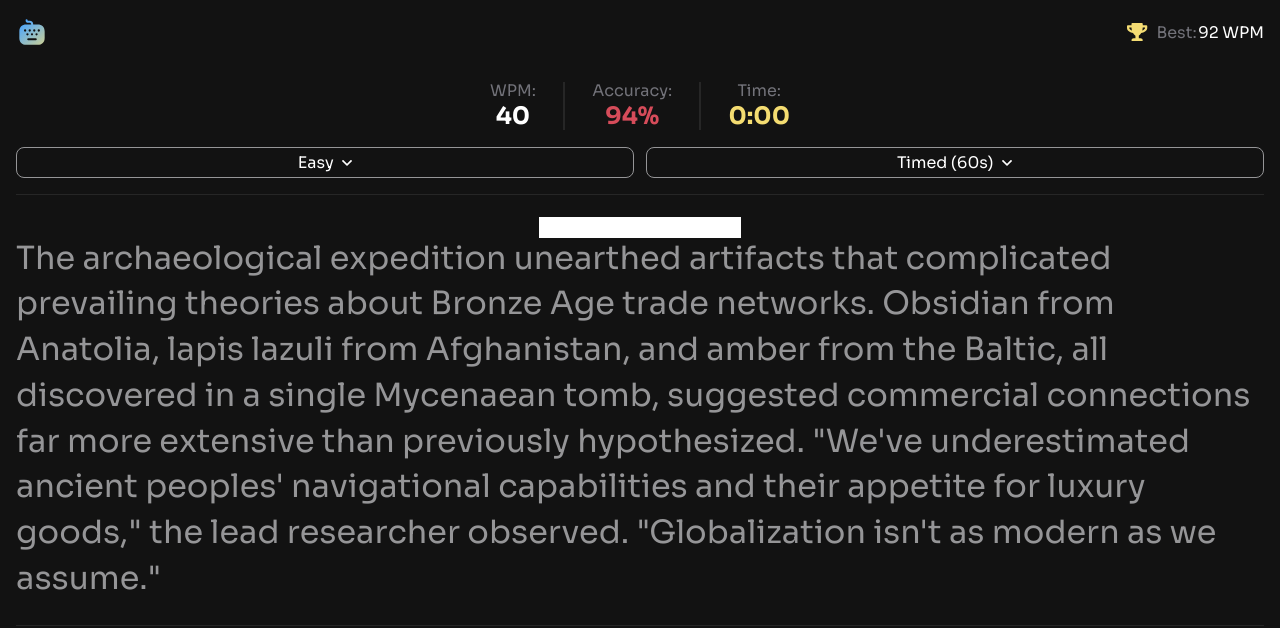
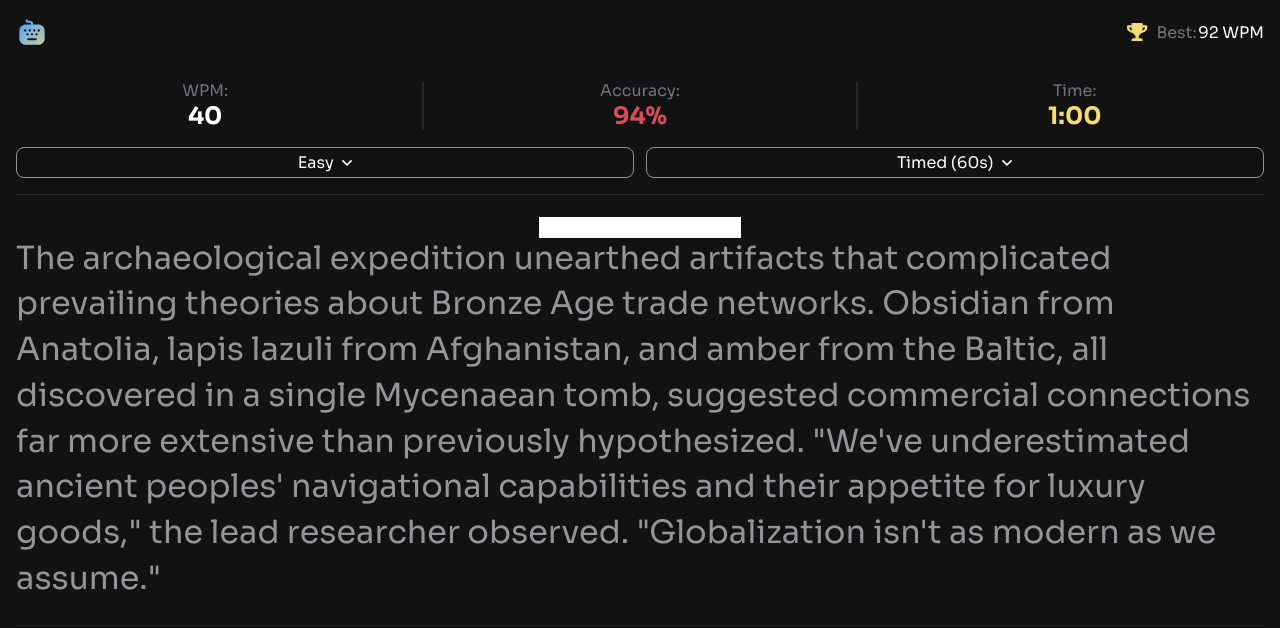
Before and after one commit to andwehehe/FMC-Typing-speed-test, a React (Vite) app: page / in a window 1280 px wide. Shown: the top 628 px of the page. Built offline with nearby package versions, Linux system fonts and the light colour scheme.

Commit message:
added the time in real-time stats component

```diff
--- a/src/App.jsx
+++ b/src/App.jsx
@@ -1,10 +1,13 @@
 import Dashboard from "./Pages/Dashboard/Dashboard"
+import TimerContextProvider from "./Features/TextField/TimerContext"
 
  function App() {
 
   return(
     <>
-      <Dashboard />
+      <TimerContextProvider>
+          <Dashboard />
+      </TimerContextProvider>
     </>
   )
  }
--- a/src/Features/StatsField/StatsField.jsx
+++ b/src/Features/StatsField/StatsField.jsx
@@ -2,8 +2,12 @@ import styles from './StatsField.module.css'
 import logoMobile from '../../assets/icons/logo-small.svg'
 import trophy from '../../assets/icons/icon-personal-best.svg'
 import DropdownBTN from '../../Components/DropdownBTN'
+import { useContext } from 'react'
+import { TimerContext } from '../TextField/TimerContext'
 
 function StatsField() {
+
+  const {timeLeft } = useContext(TimerContext);
 
   const DIFFICULTY_DROPDOWN = [
     {
@@ -62,7 +66,9 @@ function StatsField() {
 
             <div className={styles.stats__category}>
                 Time:
-                <span className={styles.realTime__timer}>0:00</span>
+                <span className={styles.realTime__timer}>
+                  {timeLeft === 60 ? 1 : 0}:{timeLeft < 10 && 0}{timeLeft < 60 ? timeLeft : "00"}
+                </span>
             </div>
         </div>
 
--- a/src/Features/StatsField/StatsField.module.css
+++ b/src/Features/StatsField/StatsField.module.css
@@ -46,6 +46,7 @@
     flex-direction: column;
     justify-content: center;
     align-items: center;
+    width: 100%;
 }
 
 .realTime__WPM {
--- a/src/Features/TextField/TextField.jsx
+++ b/src/Features/TextField/TextField.jsx
@@ -1,6 +1,7 @@
 import styles from './TextField.module.css'
 import WORD_POOL from './data.json'
-import { useState, useRef, useEffect } from 'react';
+import { useState, useContext, useEffect } from 'react';
+import { TimerContext } from './TimerContext';
 
 function TextField() {
 
@@ -8,12 +9,10 @@ function TextField() {
     const sample = hard[9].text;
     const words = sample.split(" ");
     let globalIndex = 0;
-    const timerRef = useRef(null);
 
+    const { startTimer, isTimerRunning, timeLeft } = useContext(TimerContext);
     const [ hasIncorrect, setHasIncorrect ] = useState(false);
     const [ inputValue, setInputValue ] = useState("");
-    const [ isTimerRunning, setIsTimerRunning ] = useState(false);
-    const [ timeLeft, setTimeLeft ] = useState(5);
 
     function handleChange(e) {
         if(e.target.value.length > sample.length) return;
@@ -43,26 +42,17 @@ function TextField() {
             ) {
                 return;
             }
-
-            setIsTimerRunning(true);
-            timerRef.current = setInterval(() => {
-                setTimeLeft(prev => {
-                    console.log(prev);
-                    if(prev <= 1) {
-                        clearInterval(timerRef.current);
-                        setIsTimerRunning(false);
-                        setInputValue("");
-                        return 60;
-                    }
-                    return prev - 1;
-                })
-            }, 1000)
+            startTimer();
         }
     }
 
     useEffect(() => {
-        return () => clearInterval(timerRef.current)
-    }, [])
+        if(timeLeft <= 1) {
+            setTimeout(() => {
+                setInputValue("")
+            }, 1000)
+        }
+    }, [timeLeft])
 
     return(
         <section className={styles.text__field}>
@@ -73,8 +63,8 @@ function TextField() {
                 onKeyDown={handleKeyDown}
                 onPaste={e => e.preventDefault()}
                 value={inputValue}
+                disabled={timeLeft <= 1}
                 autoFocus
-                disabled={timeLeft === 0}
             />
             <div className={styles.text}>
                 {
--- /dev/null
+++ b/src/Features/TextField/TimerContext.jsx
@@ -0,0 +1,47 @@
+import { useState, createContext, useRef, useEffect } from "react";
+
+// eslint-disable-next-line react-refresh/only-export-components
+export const TimerContext = createContext()
+
+function TimerContextProvider({ children }) {
+
+    const [ timeLeft, setTimeLeft ] = useState(60);
+    const [ isTimerRunning, setIsTimerRunning ] = useState(false);
+    const timerRef = useRef(null);
+
+    function startTimer() {
+        if(isTimerRunning) return;
+
+        setIsTimerRunning(true);
+        timerRef.current = setInterval(() => {
+            setTimeLeft(prev => {
+                if(prev <= 1) {
+                    clearInterval(timerRef.current);
+                    setIsTimerRunning(false);
+                    return 60;
+                }
+                return prev - 1;
+            })
+        }, 1000)
+    }
+
+    useEffect(() => {
+        return () => clearInterval(timerRef.current)
+    }, [])
+
+    return(
+        <TimerContext.Provider
+            value={{
+                timeLeft,
+                setTimeLeft,
+                isTimerRunning,
+                setIsTimerRunning,
+                startTimer
+            }}
+        >
+            {children}
+        </TimerContext.Provider>
+    );
+}
+
+export default TimerContextProvider
```
